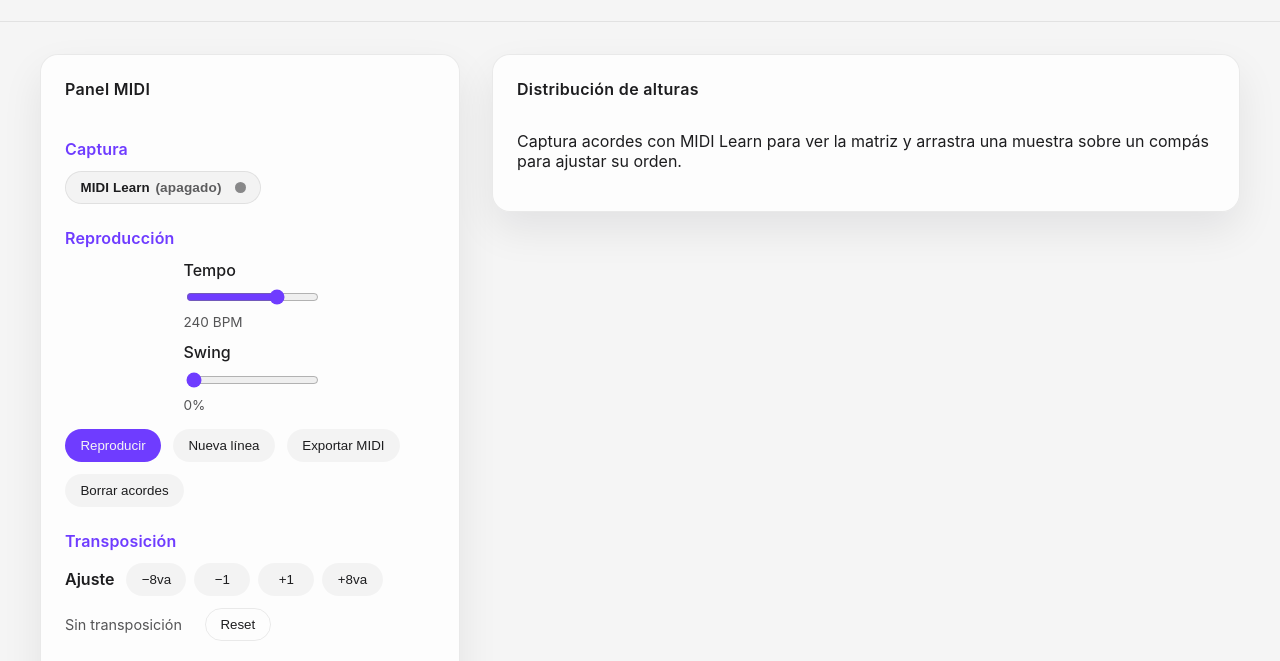
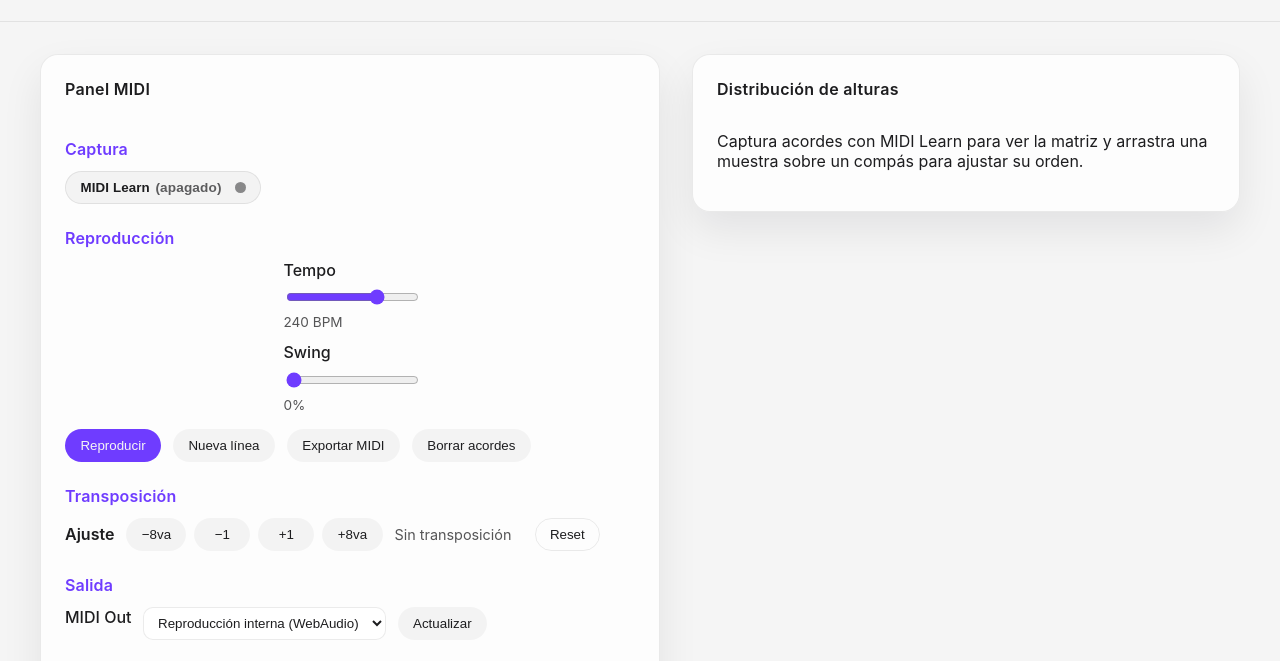
Before and after one commit to jaimejaramilloarias/bebop-line, a website with bundled scripts: page index.html in a window 1280 px wide. Shown: the part 71-732 px from the top of the page. Built offline with nearby package versions, Linux system fonts and the light colour scheme.

Commit message:
Update styles.css

```diff
--- a/styles.css
+++ b/styles.css
@@ -568,7 +568,7 @@ button.toggle.active .indicator {
 
 @media (min-width: 960px) {
   main {
-    grid-template-columns: minmax(320px, 420px) 1fr;
+    grid-template-columns: minmax(520px, 620px) 1fr;
     align-items: start;
   }
 
```
